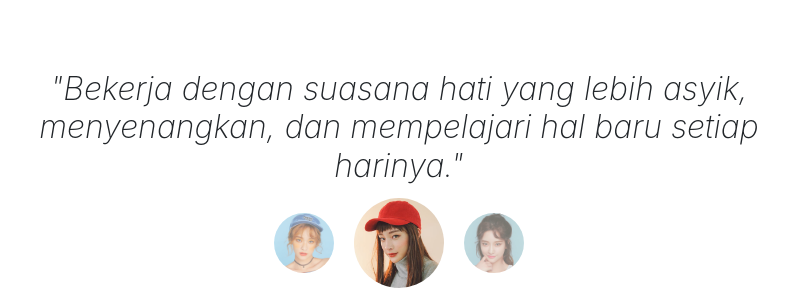
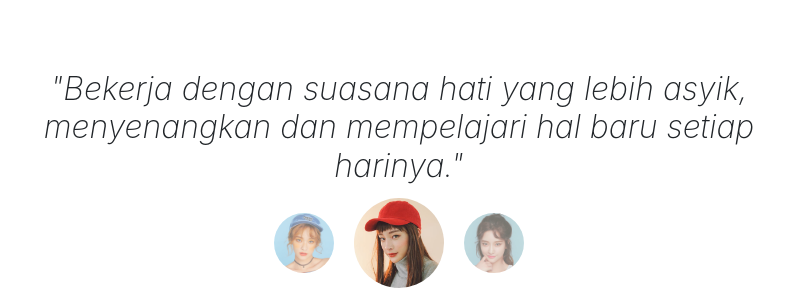
Before and after one commit to redswarm28/web-landing, a plain HTML site: page index.html in a window 1280 px wide. Shown: the part 1248-1538 px from the top of the page, 241-1037 px from the left. Drawn offline with nearby package versions, Linux system fonts and the light colour scheme; a web font is replaced by a local one.

Commit message:
Menghapus koma pada tag h5

```diff
--- a/index.html
+++ b/index.html
@@ -91,7 +91,7 @@
         <section class="testimonial">
           <div class="row justify-content-center">
             <div class="col-lg-8">
-              <h5>"Bekerja dengan suasana hati yang lebih asyik, menyenangkan, dan mempelajari hal baru setiap harinya."</h5>
+              <h5>"Bekerja dengan suasana hati yang lebih asyik, menyenangkan dan mempelajari hal baru setiap harinya."</h5>
             </div>
           </div>
           <div class="row justify-content-center">
```
